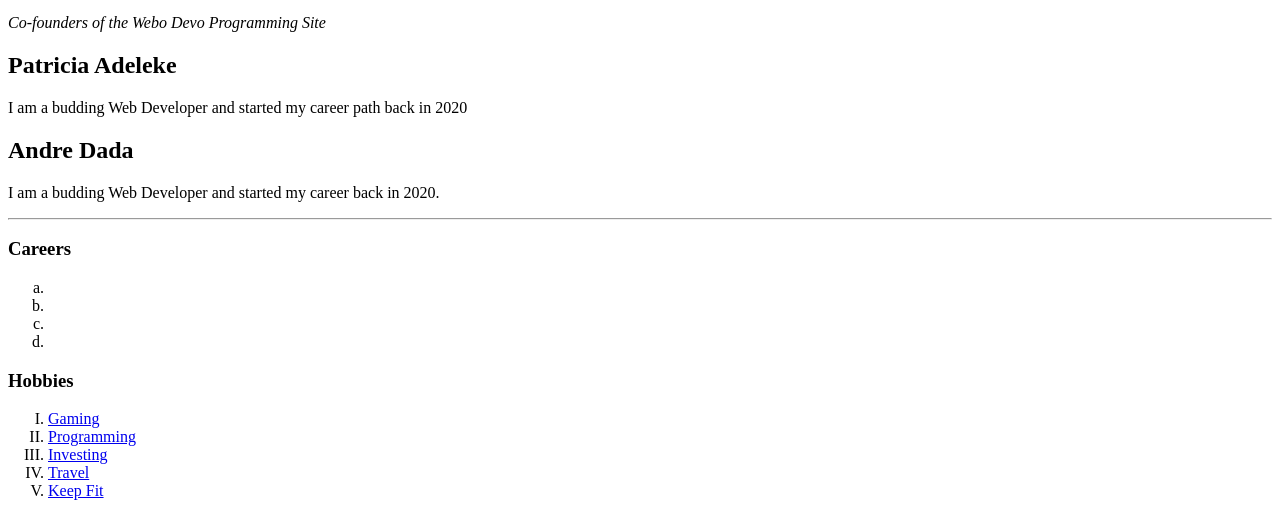
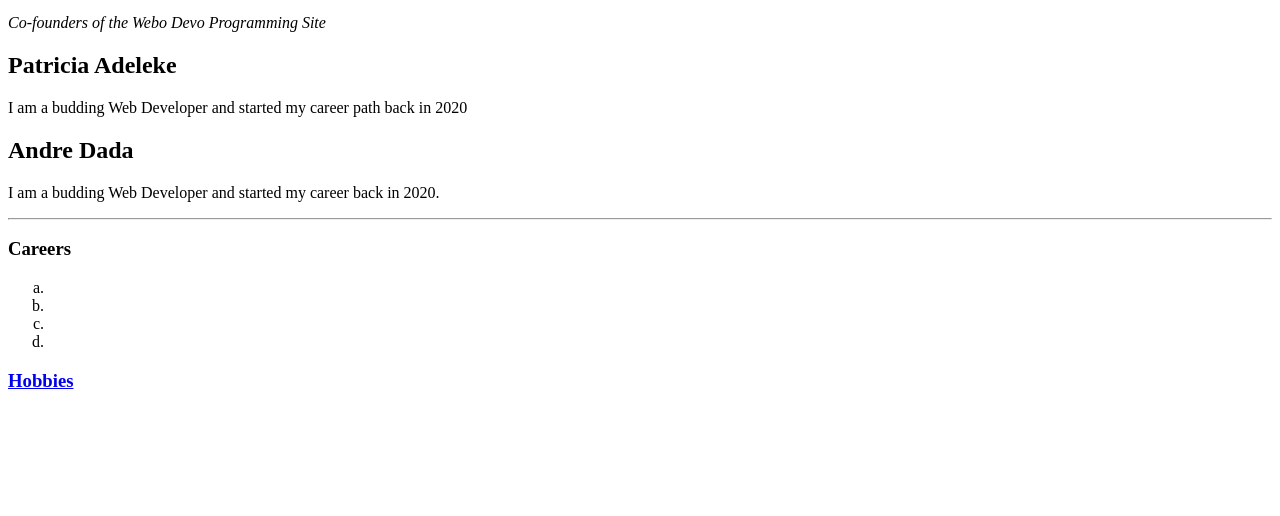
Before and after one commit to kress2m1/WeboDevoRepo, a plain HTML site: page index.html in a window 1280 px wide. Shown: the part 310-826 px from the top of the page. After the commit the page ends 800 px from the top, so only its background shows below. Drawn offline with Linux system fonts and the light colour scheme.

Commit message:
added pictures and hobbies.html page

```diff
--- a/index.html
+++ b/index.html
@@ -27,14 +27,7 @@
       <li></li>
       <li></li>
     </ol>
-    <h3>Hobbies</h3>
-    <ol type="I">
-      <li><a href="https://www.gog.com/">Gaming</a></li>
-      <li><a href="https://www.udemy.com/">Programming</a></li>
-      <li><a href="https://www.udemy.com/">Investing</a></li>
-      <li><a href="https://www.nationalgeographic.com/expeditions/destinations/africa/">Travel</a></li>
-      <li><a href="https://www.thegymgroup.com/">Keep Fit</a></li>
-    </ol>
+    <h3><a href="hobbies.html">Hobbies</a></h3>
 
 </body>
 </html>
```
Also changed, not shown: hobbies.html (added, +20 -0 lines).
